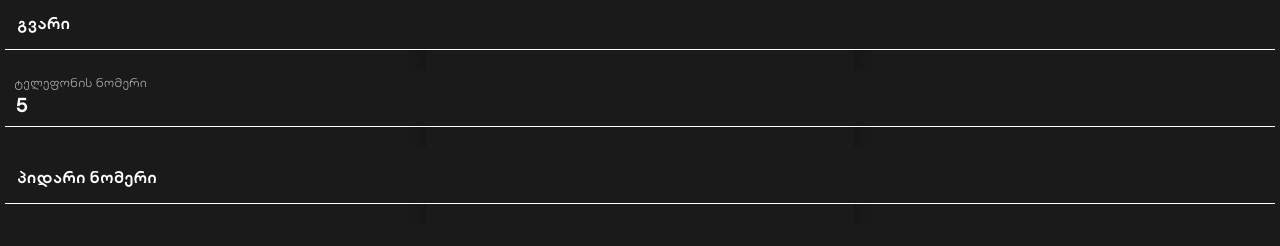
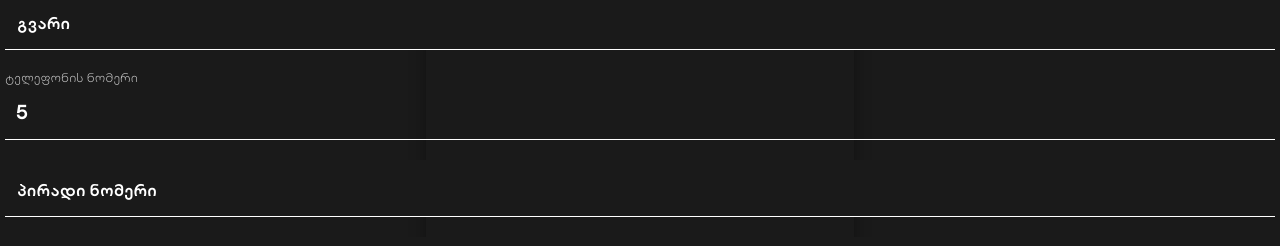
Before and after one commit to Ashabu/barcode-registration-page, a React (Create React App) app: page / in a window 1280 px wide. Shown: the part 554-800 px from the top of the page. Built offline with nearby package versions, Linux system fonts and the light colour scheme.

Commit message:
phone number

```diff
--- a/src/App.scss
+++ b/src/App.scss
@@ -1,5 +1,14 @@
 .App {
     background-color: #1A1A1A;
+
+    .error-text {
+        font-family: "HMpangram-Light";
+        color: #ff1212;
+        font-size: 12px;
+        display: inline-block;
+        margin: 5px 0;
+    }
+
     .reg-button {
         width: 100%;
         height: 66px;
--- a/src/components/Layout/layout.scss
+++ b/src/components/Layout/layout.scss
@@ -9,7 +9,6 @@
     align-items: center;
     margin: 0 auto;
     box-shadow: rgba(0, 0, 0, 0.35) 0px 5px 15px;
-
 
         .arrows {
             display: flex;
@@ -29,13 +28,9 @@
                         right: 158px;
                         top: 20px;
                     }
-
                 }
             }
-
         }
-
-
 
         .layout-logo {
             display: flex;
@@ -58,7 +53,6 @@
             min-height: calc(100vh - 288px);;
             margin: 20px 0;
             padding: 0 44px;
-
         }
     }
 
--- a/src/components/Otp/otp.scss
+++ b/src/components/Otp/otp.scss
@@ -2,17 +2,18 @@
     width: 100%;
     display: flex;
     flex-direction: column;
+
     .otp-cont-top {
         text-align: center;
         color: #F6F6F6;
     }
+
     .otp-cont-body {
         display: flex;
         align-items: center;
         justify-content: space-around;
         width: 100%;
         margin: 30px 0;
-
 
         .otp-input {
             background-color:#1A1A1A;
@@ -27,6 +28,4 @@
             text-align: center;
         }
     }
-    .otp-cont-bottom {
-    }
 }
--- /dev/null
+++ b/src/components/PhoneNumber/PhoneNumber.js
@@ -0,0 +1,87 @@
+import React, { useState, useEffect, useRef } from 'react';
+import './phoneNumber.scss';
+
+const PhoneNumber = (props) => {
+    const { error} = props;
+
+    const [phoneNumber, setPhoneNumber] = useState(new Array(3).fill(''));
+
+    const inputRef0 = useRef();
+    const inputRef1 = useRef();
+    const inputRef2 = useRef();
+
+    const refs = [
+        inputRef0,
+        inputRef1,
+        inputRef2,
+    ];
+    const [errorText, setErrorText] = useState('');
+
+    useEffect(() => {
+
+        let tempNumber = `9955${phoneNumber.join("")}`;
+        console.log(tempNumber.length)
+        if(tempNumber.length == 12) {
+            setErrorText('')
+            props.callBack(tempNumber)
+        } else if(tempNumber.length > 4) {
+            setErrorText('არასწორი მობილურის ნომერი')
+        } else if (tempNumber.length == 4) {
+            setErrorText('')
+        }
+    }, [phoneNumber])
+
+
+
+
+    const handleFocusInput = (event, index) => {
+        if (refs[index + 1] && event.key === 'ArrowRight') {
+            refs[index + 1].current?.focus();
+            return;
+        };
+        if (refs[index - 1]) {
+            if (event.key === 'ArrowLeft') {
+                refs[index - 1].current?.focus();
+            }
+            if (event.key === 'Backspace' || event.key === 'Delete') {
+                if(phoneNumber[0].length < 1) return;
+                if (phoneNumber[index] === '') {
+                    refs[index - 1].current?.focus();
+                }
+            }
+            return;
+        };
+    };
+
+    const handleOnChange = (element, index, maxValue) => {
+        console.log(element);
+        if (isNaN(element.value)) return;
+        setPhoneNumber([...phoneNumber.map((v, i) => (i === index) ? element.value : v)]);
+        if (element.nextSibling && element.value.length == maxValue) element.nextSibling.focus();
+    };
+
+
+    return (
+        <div className='phone-number-container'>
+            <span className = 'label-head'>ტელეფონის ნომერი</span>
+            <div className='phone-number-cont-body'>
+                <span style={{color: 'white'}}>5</span>{phoneNumber.map((element, index) => (
+                    <input
+
+                        className={index == 0? 'inp-1' : ''}
+                        key={index}
+                        ref={refs[index]}
+                        value={element}
+                        type='numeric'
+                        maxLength={index == 0? 2 : 3}
+                        onChange={e => handleOnChange(e.target, index, index == 0? 2 : 3)}
+                        onKeyDown={e => handleFocusInput(e, index)}
+                    />))}
+            </div>
+            {error || errorText? <span className = 'error-text'>{error || errorText}</span> : null}
+        </div>
+    );
+};
+
+
+export default PhoneNumber;
--- /dev/null
+++ b/src/components/PhoneNumber/phoneNumber.scss
@@ -0,0 +1,47 @@
+.phone-number-container {
+    width: 100%;
+    display: flex;
+    flex-direction: column;
+    border-bottom: 1px solid #FFFFFF;
+    margin-bottom: 20px;
+    .label-head {
+            font-family: "HMpangram-Light";
+            color: #cfcfcf !important;
+            font-size: 12px !important;
+
+    }
+
+    .phone-number-cont-top {
+        text-align: center;
+        color: #F6F6F6;
+    }
+
+    .phone-number-cont-body {
+        display: flex;
+        align-items: center;
+        width: 100%;
+        padding: 0 10px;
+
+
+        span {
+            font-size: 20px;
+            color: #FFFFFF;
+        }
+
+        input {
+
+            background-color:#1A1A1A;
+            color: #F6F6F6;
+            border: none;
+            width: 45px;
+            height: 54px;
+            outline: none;
+            font-size: 20px;
+            &.inp-1 {
+                width: 35px;
+            }
+
+
+        }
+    }
+}
--- a/src/components/registrationPage/RegistrationPage.js
+++ b/src/components/registrationPage/RegistrationPage.js
@@ -1,14 +1,18 @@
 import React, { Fragment, useEffect, useState } from 'react';
 import AppInput from '../AppInput/AppInput';
 import DatePicker from '../DatePicker/DatePicker';
+import PhoneNumber from '../PhoneNumber/PhoneNumber';
 import RoundedChekBox from '../RoundedCheckBox/RoundedChekBox';
+
 
 
 const errorTexts = [
     'არასწორი ელ-ფოსტის ფორმატი',
     'გთხოვთ შეავსოთ ველი',
     'პირადობის ნომერი არასწორია',
-    'მობილურის ნომერი არასწორია'
+    'მობილურის ნომერი არასწორია',
+    'გთხოვთ აირჩიოთ სქესი',
+    'გთხოვთ დაეთანხმოთ წესებს და პირობებს'
 ]
 
 
@@ -16,13 +20,13 @@ const errorTexts = [
 const RegistrationPage = (props) => {
     const [name, setName] = useState({ value: '', error: '' });
     const [surname, setSurname] = useState({ value: '', error: '' });
-    const [phoneNumber, setPhoneNumber] = useState({ value: '5', error: '' });
+    const [phoneNumber, setPhoneNumber] = useState('');
     const [personalNumber, setPersonalNumber] = useState({ value: '', error: '' });
     const [email, setEmail] = useState({ value: '', error: '' });
-    const [birthDate, setBirthDate] = useState({value: '', error: ''});
+    const [birthDate, setBirthDate] = useState({ value: '', error: '' });
     const [district, setDistrict] = useState({ value: '', error: '' });
-    const [gender, setGender] = useState({ male: false, female: false, other: false})
-    const [hasAgreedTerms, setHasAgreedTerms] = useState(false);
+    const [gender, setGender] = useState({ male: false, female: false, other: false, error: '' })
+    const [hasAgreedTerms, setHasAgreedTerms] = useState({ value: false, error: '' });
 
     useEffect(() => {
         if (email.value.length == 0) {
@@ -38,60 +42,29 @@ const RegistrationPage = (props) => {
     }, [email.value]);
 
     useEffect(() => {
-        let tempNumber = phoneNumber.value.split("-");
-        console.log(tempNumber);
-        // tempNumber.map(e => {
-        //     let i = e;
-        //     if(i.length === 3) {
-        //         i = i + "-";
-        //         setPhoneNumber(prevState => {
-        //             return {
-        //                 ...prevState,
-        //                 value: i
-        //             }
-        //         });
-        //     };
+        if (personalNumber.value.length === 11 || personalNumber.value.length === 0) {
+            setPersonalNumber(prev => { return { ...prev, error: '' } });
+        } else {
+            setPersonalNumber(prev => { return { ...prev, error: errorTexts[2] } });
+        };
+    }, [personalNumber.value]);
 
 
-        // })
-        // for(let i = 0; i<3; i++) {
-        //     setPhoneNumber(prevState => {
-        //         return {
-        //             ...prevState,
-        //             value: tempNumber[i] + "-"
-        //         }
-        //     })
-
-
-        // if(rawPhoneNumber.length % 3 === 0) {
-        //     setPhoneNumber(prevState => {
-        //         return {...prevState, value: phoneNumber.value + "-"}
-        //     })
-        // }
-
-    }, [phoneNumber.value])
 
 
     const handlePhoneNumber = (value) => {
-        if (value.length < 1 || value.includes('.')) {
-            setPhoneNumber(prevState => {
-                return { ...prevState };
-            });
-        } else {
-            setPhoneNumber(prevState => {
-                return { ...prevState, value: value };
-            });
-        };
+        console.log(value)
+        setPhoneNumber(value);
     };
 
     const handlePersonalNumber = (value) => {
-        if (isNaN(value) || value.includes('.')) {
-            setPersonalNumber(prevState => {
-                return { ...prevState };
+        if (isNaN(value) || value.includes('.') || value.length > 11) {
+            setPersonalNumber(prev => {
+                return { ...prev };
             });
         } else {
-            setPersonalNumber(prevState => {
-                return { ...prevState, value: value };
+            setPersonalNumber(prev => {
+                return { ...prev, value: value };
             });
         };
     };
@@ -102,40 +75,55 @@ const RegistrationPage = (props) => {
     }
 
     const handleGender = (gender) => {
+        if (gender.error !== '') {
+            setGender(prev => { return {...prev,error: ''};
+            });
+        };
         if (gender === 'MALE') {
-            setGender({ male: true, female: false, other: false });
+            setGender(prev => { return { ...prev, male: true, female: false,  other: false }
+            });
         } else if (gender === 'FEMALE') {
-            setGender({ male: false, female: true, other: false });
+            setGender(prev => {
+                return { ...prev, male: false, female: true, other: false }
+            });
         } else {
-            setGender({ male: false, female: false, other: true });
-        }
-    }
-
+            setGender(prev => { return {...prev, male: false, female: false,other: true}
+            });
+        };
+    };
 
     const handleStep = () => {
         if (name.value.length < 1) {
             setName(prev => { return { ...prev, error: errorTexts[1] } });
             return;
         } else if (surname.value.length < 1) {
+            setName(prev => { return { ...prev, error: '' } });
             setSurname(prev => { return { ...prev, error: errorTexts[1] } });
             return;
-        } else if (personalNumber.value.length < 11) {
-            setPersonalNumber(prev => { return { ...prev, error: errorTexts[2] } });
+        } else if (personalNumber.value < 1 || personalNumber.error.length) {
+            setSurname(prev => { return { ...prev, error: '' } });
+            return;
         } else if (email.error.length > 0 || email.value.length < 1) {
+            setEmail(prev => { return { ...prev, error: errorTexts[1] } });
             return;
         } else if (!gender.female && !gender.male && !gender.other) {
+            setGender(prev => { return { ...prev, error: errorTexts[4] } })
+            return;
+        } else if (!birthDate) {
+            setGender(prev => { return { ...prev, error: '' } })
+            return;
+        } else if (district.value = "") {
+            setDistrict(prev => { return { ...prev, error: errorTexts[2] } });
             return
-        } else if (!birthDate) {
-            return;
-        } else if (district.value.length < 1) {
-            setDistrict(prev => { return { ...prev, error: errorTexts[2] } });
-        } else if (!hasAgreedTerms) {
+        } else if (!hasAgreedTerms.value) {
+            setDistrict(prev => { return { ...prev, error: '' } });
+            setHasAgreedTerms(prev => { return { ...prev, error: errorTexts[5] } })
             return;
         }
 
         let regData = {
             personCode: personalNumber.value,
-            birthDate: birthDate,
+            birthDate: birthDate.value,
             firstName: name.value,
             lastname: surname.value,
             phone: phoneNumber.value,
@@ -143,11 +131,10 @@ const RegistrationPage = (props) => {
             address: district.value,
             isApplyTerms: hasAgreedTerms,
             sex: gender.male ? 1 : gender.female ? 2 : 0
+        }
+        props.callBack(regData);
+    };
 
-        }
-
-        props.callBack(regData);
-    }
 
 
 
@@ -167,16 +154,10 @@ const RegistrationPage = (props) => {
                     value={surname.value}
                     errortext={surname.error}
                     onChange={(e) => setSurname(prev => { return { ...prev, value: e.target.value.trim() } })} />
+                <PhoneNumber callBack = {handlePhoneNumber}/>
                 <AppInput
-                    type='number-pad'
-                    labeltext='ტელეფონის ნომერი'
-                    value={phoneNumber.value}
-                    errortext={phoneNumber.error}
-                    maxLength={12}
-                    onChange={(e) => handlePhoneNumber(e.target.value)} />
-                <AppInput
-                    type='number'
-                    labeltext='პიდარი ნომერი'
+                    type='numeric'
+                    labeltext='პირადი ნომერი'
                     value={personalNumber.value}
                     errortext={personalNumber.error}
                     maxLength={11}
@@ -204,11 +185,13 @@ const RegistrationPage = (props) => {
                         id='other'
                         checked={gender.other}
                         onHandleCheck={() => handleGender('OTHER')} />
+                        {gender.error ? <span className = 'error-text'>{gender.error}</span> : null}
                 </div>
-                <DatePicker callBack = {handleBirthDate}/>
+                <DatePicker callBack={handleBirthDate} />
                 <AppInput
                     type='text'
                     labeltext='საცხოვრებელი უბანი'
+                    errortext={district.error}
                     value={district.value}
                     errortext={district.error}
                     onChange={(e) => setDistrict(prev => { return { ...prev, value: e.target.value } })} />
@@ -216,8 +199,9 @@ const RegistrationPage = (props) => {
                 <RoundedChekBox
                     labeltext='ვეთანხები წესებს და პირობებს'
                     hasLink
-                    checked={hasAgreedTerms}
-                    onHandleCheck={() => setHasAgreedTerms(!hasAgreedTerms)} />
+                    checked={hasAgreedTerms.value}
+                    onHandleCheck={() => setHasAgreedTerms({ value: !hasAgreedTerms.value, error: '' })} />
+                    {!hasAgreedTerms.error ? <span className = 'error-text'>{hasAgreedTerms.value}</span> : null}
             </div>
             <div className='reg-bottom-cont' >
                 <button className='reg-button' onClick={handleStep}>შემდეგ</button>
--- a/src/containers/RegisterPage.js
+++ b/src/containers/RegisterPage.js
@@ -3,6 +3,7 @@ import axios from 'axios';
 import Otp from '../components/Otp/Otp';
 import Layout from '../components/Layout/Layout';
 import RegistrationPage from '../components/registrationPage/RegistrationPage';
+import PhoneNumber from '../components/PhoneNumber/PhoneNumber';
 
 
 
@@ -69,6 +70,11 @@ const RegisterPage = () => {
               </div>
         }
 
+
+
+
+
+
       </Layout>
 
     </div>
```
